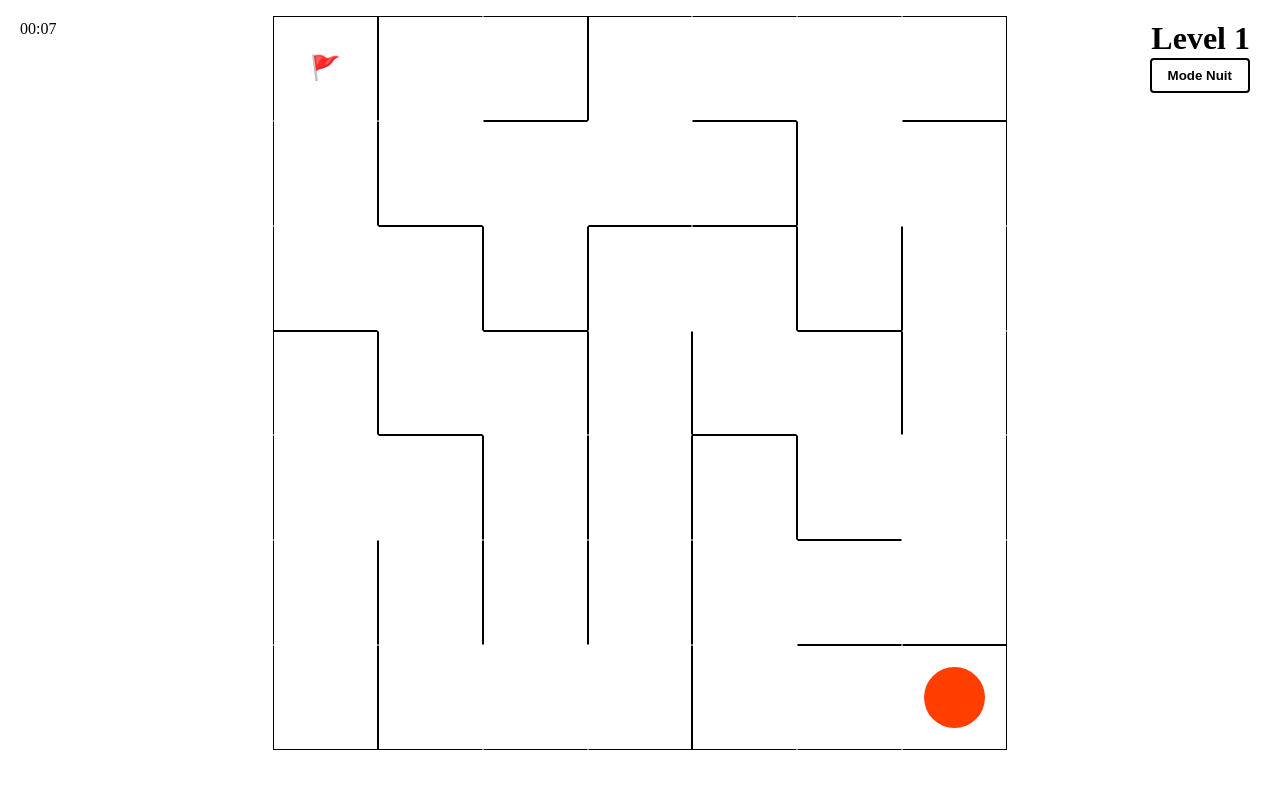
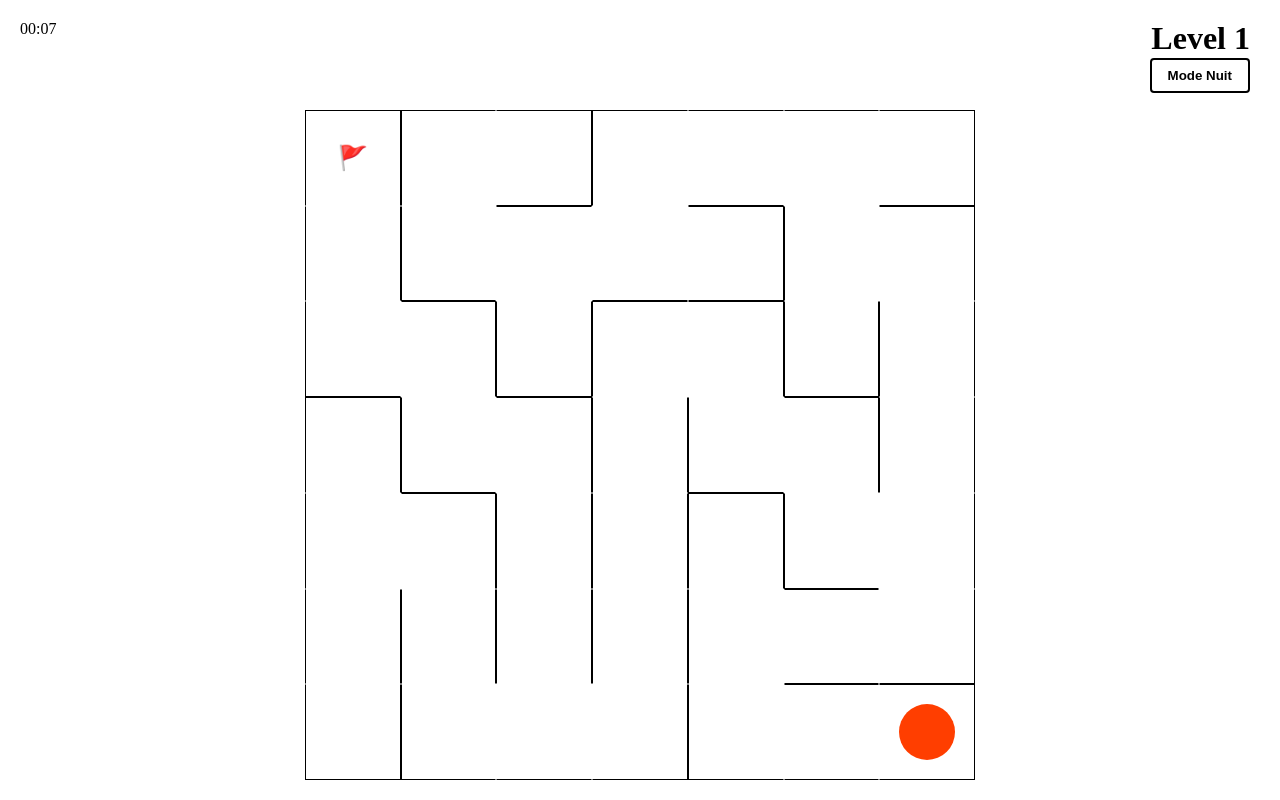
Before and after one commit to DimiZorgon/maze, a React (Vite) app: page / in a window 1280 px wide. Built offline with nearby package versions, Linux system fonts and the light colour scheme.

Commit message:
fix du scrollable sur mobile

```diff
--- a/src/App.tsx
+++ b/src/App.tsx
@@ -78,6 +78,8 @@ function App() {
   }, []);
 
   const handleTouchMove = useCallback((e: TouchEvent) => {
+    // Bloque le scroll/bounce natif du navigateur mobile pour libérer le swipe
+    e.preventDefault();
     if (!touchStart.current) return;
     const touchEnd = { x: e.touches[0].clientX, y: e.touches[0].clientY };
     const dx = touchEnd.x - touchStart.current.x;
--- a/src/index.css
+++ b/src/index.css
@@ -12,6 +12,10 @@ body {
   width: 100%;
   height: 100%;
   overflow: hidden;
+  /* Bloque le scroll élastique (bounce) natif iOS/Android */
+  overscroll-behavior: none;
+  /* Désactive toute gestion tactile native (pan, zoom) sur la page entière */
+  touch-action: none;
 }
 
 /* ─── App container : exactement l'écran visible ─────────────────────────── */
@@ -66,6 +70,7 @@ header h1 {
   right: 30px;
 }
 
+/* Bouton juste sous le h1, aligné à droite */
 header button {
   top: 58px;
   right: 30px;
@@ -96,14 +101,14 @@ main {
   display: flex;
   justify-content: center;
   align-items: center;
-  padding: 70px 20px;
-  /* Rend cqw/cqh disponibles pour .maze, basés sur la boîte de contenu de main */
+  /* Le HUD est désormais entièrement en haut : timer (gauche) + h1/bouton (droite) */
+  padding: 110px 20px 20px 20px;
   container-type: size;
 }
 
 @media (orientation: landscape) {
   main {
-    padding: 16px 100px 50px 100px;
+    padding: 110px 120px 20px 120px;
   }
 }
 
```
